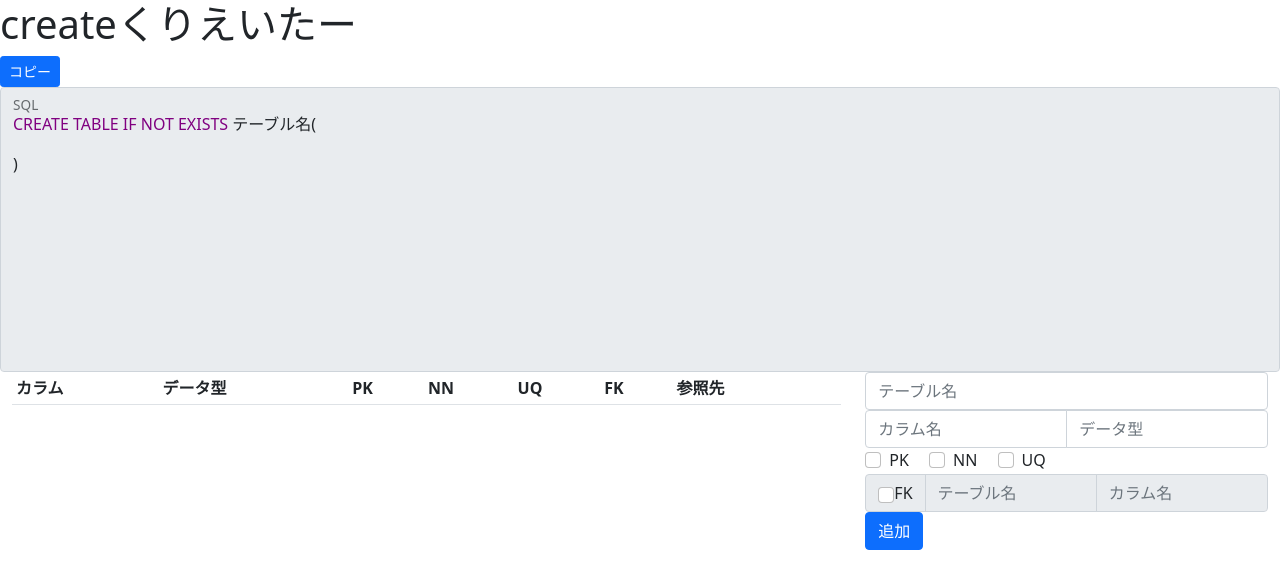
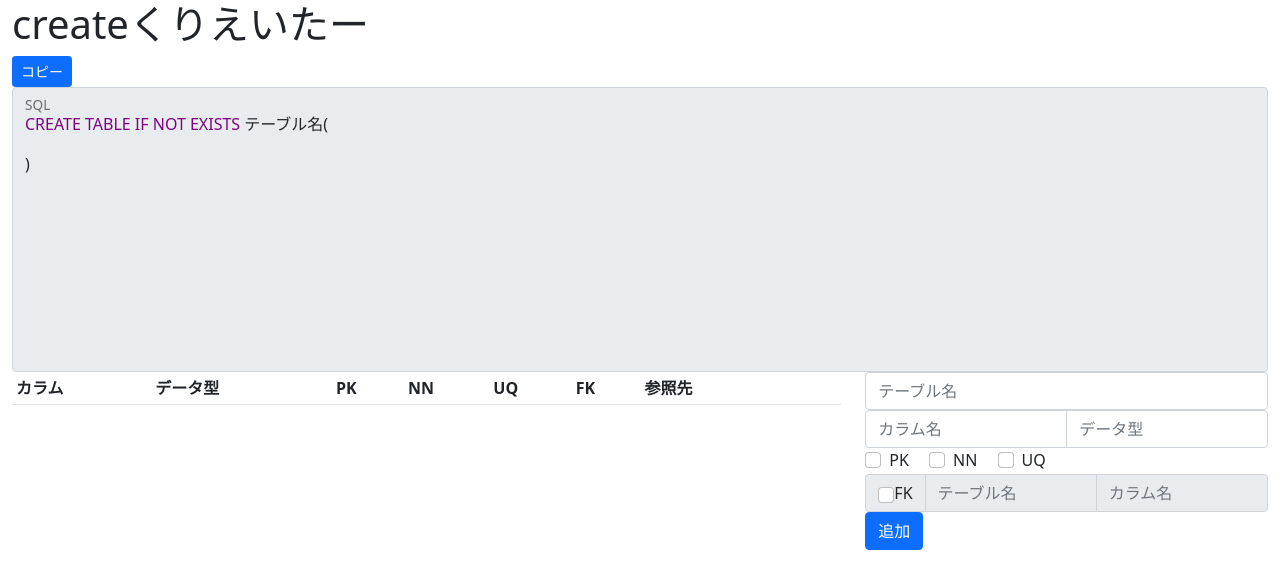
Before and after one commit to popendas/webApps, a plain HTML site: page sqlCreater/create.html in a window 1280 px wide. Drawn offline with nearby package versions, Linux system fonts and the light colour scheme.

Commit message:
各要素の親にrowクラスを設定

```diff
--- a/sqlCreater/create.html
+++ b/sqlCreater/create.html
@@ -11,12 +11,14 @@
 </head>
 
 <body>
-    <h1>createくりえいたー</h1>
-    <div>
-        <button class="btn btn-primary btn-sm">コピー</button>
-        <div class="form-floating">
-            <div class="form-control" placeholder="SQL文が生成される場所" id="resultArea" disabled></div>
-            <label for="floatingTextarea">SQL</label>
+    <div class="row"><div class="col-sm"><h1>createくりえいたー</h1></div></div>
+    <div class="row">
+        <div class="col-sm">
+            <button class="btn btn-primary btn-sm">コピー</button>
+            <div class="form-floating">
+                <div class="form-control" placeholder="SQL文が生成される場所" id="resultArea" disabled></div>
+                <label for="floatingTextarea">SQL</label>
+            </div>
         </div>
     </div>
     <div class="row">
@@ -31,7 +33,7 @@
                         <th>UQ</th>
                         <th>FK</th>
                         <th>参照先</th>
-                        <th></th>
+                        <th>　</th>
                     </thead>
                 </tbody>
             </table>
```
